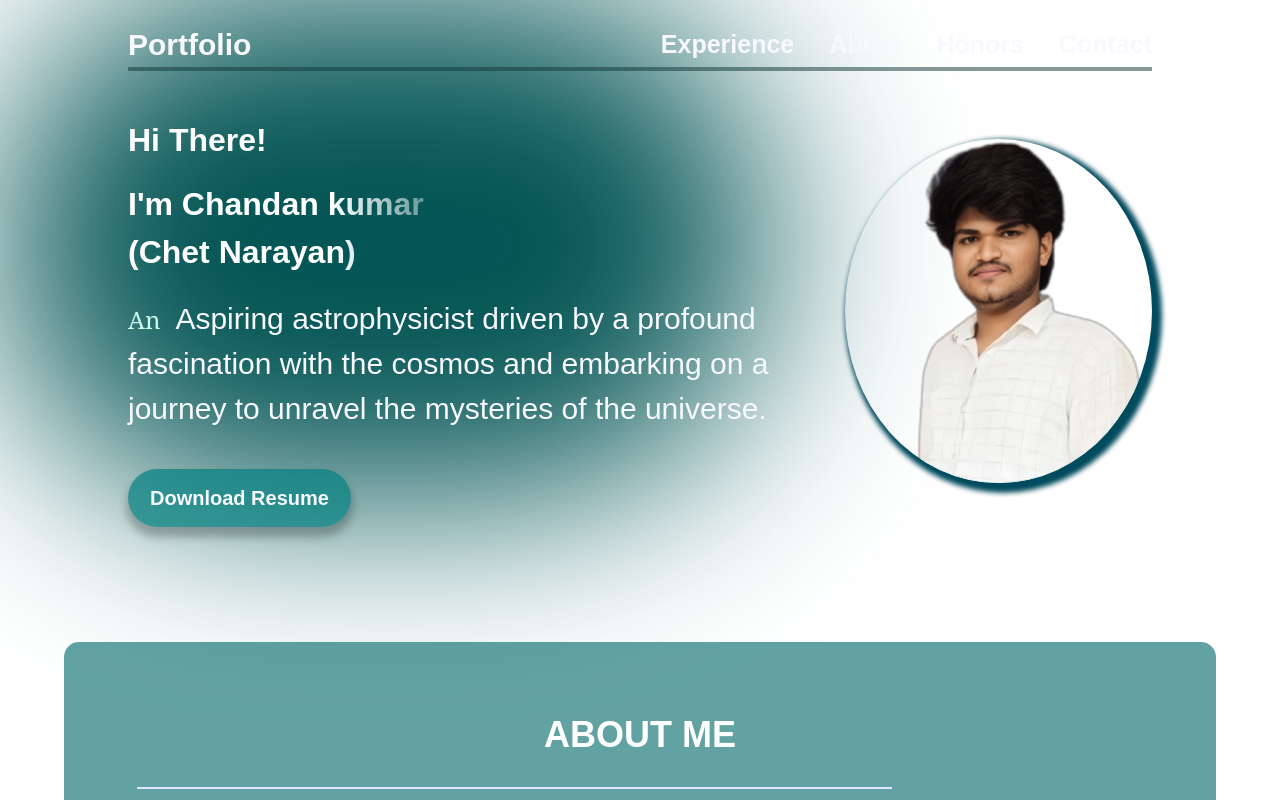
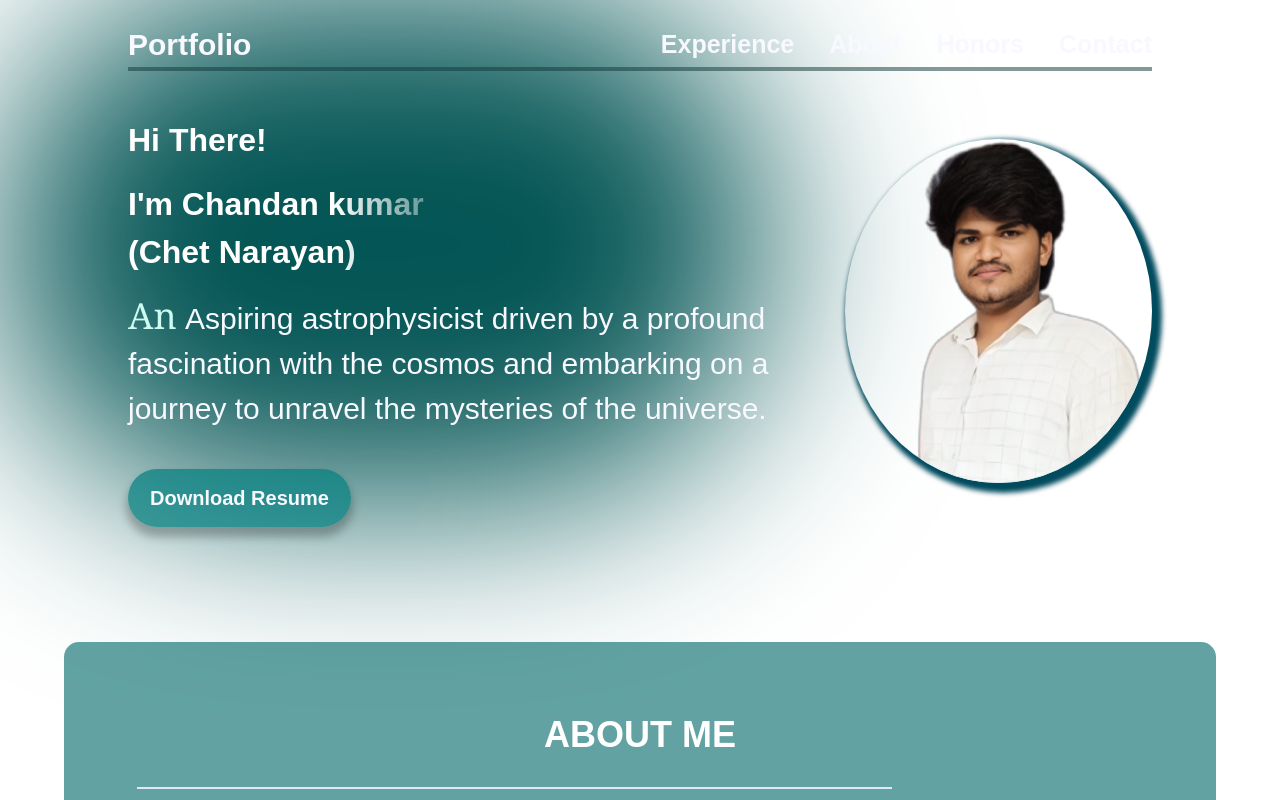
Before and after one commit to Tribhuvan-Web/chandan-kumar-portfolio, a React (Vite) app: page / in a window 1280 px wide. Shown: the top 800 px of the page. Built offline with nearby package versions, Linux system fonts and the light colour scheme.

Commit message:
completed

```diff
--- a/src/components/Hero/Hero.jsx
+++ b/src/components/Hero/Hero.jsx
@@ -14,10 +14,10 @@ export const Hero = () => {
           (Chet Narayan)
         </h1>
         <p className={styles.description}>
-          <span className="text-2xl text-teal-100 text-start font-serif">
+          <span className="text-4xl text-teal-100 text-start font-serif">
             An
           </span>
-          &nbsp; Aspiring astrophysicist driven by a profound fascination with
+          &nbsp;Aspiring astrophysicist driven by a profound fascination with
           the cosmos and embarking on a journey to unravel the mysteries of the
           universe.
         </p>
```
